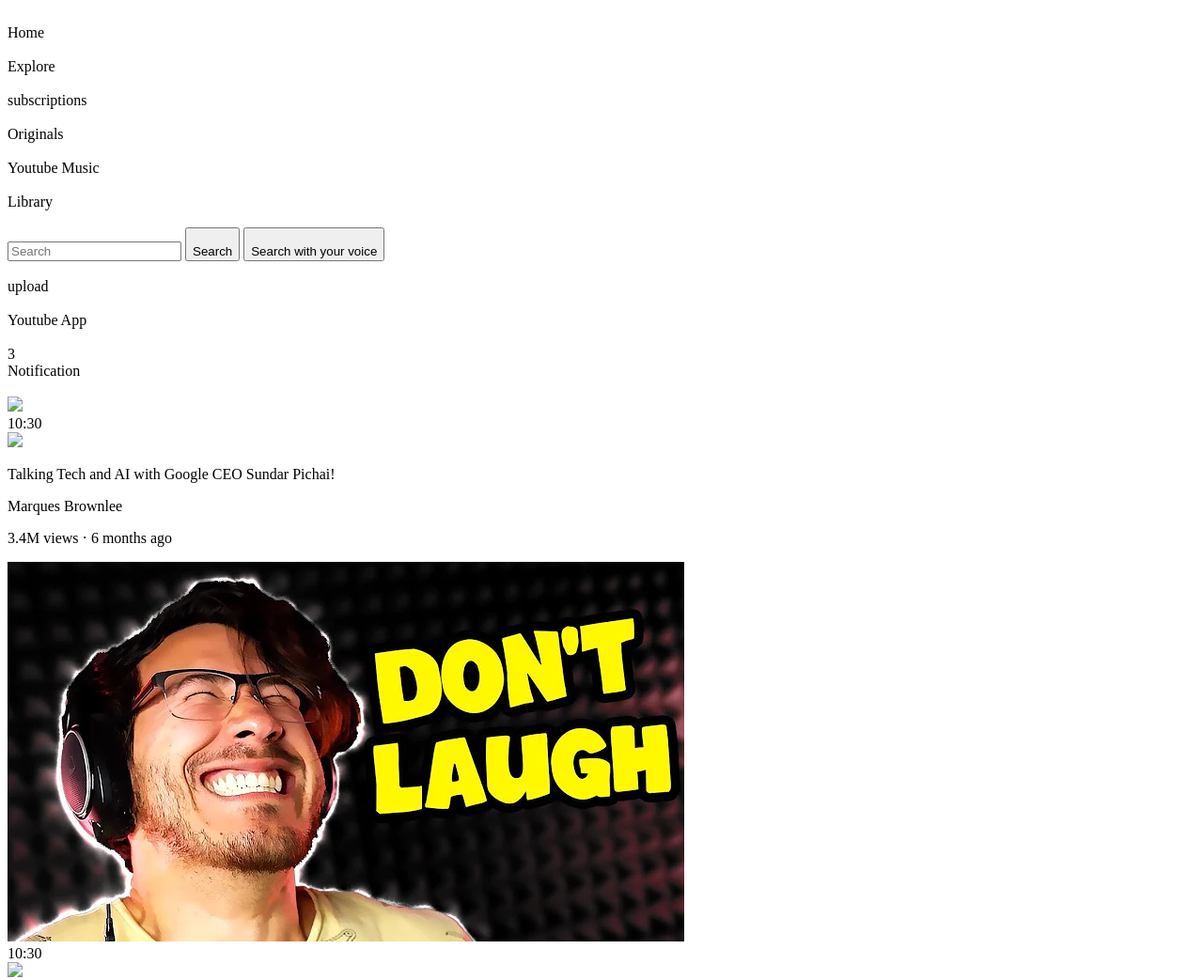
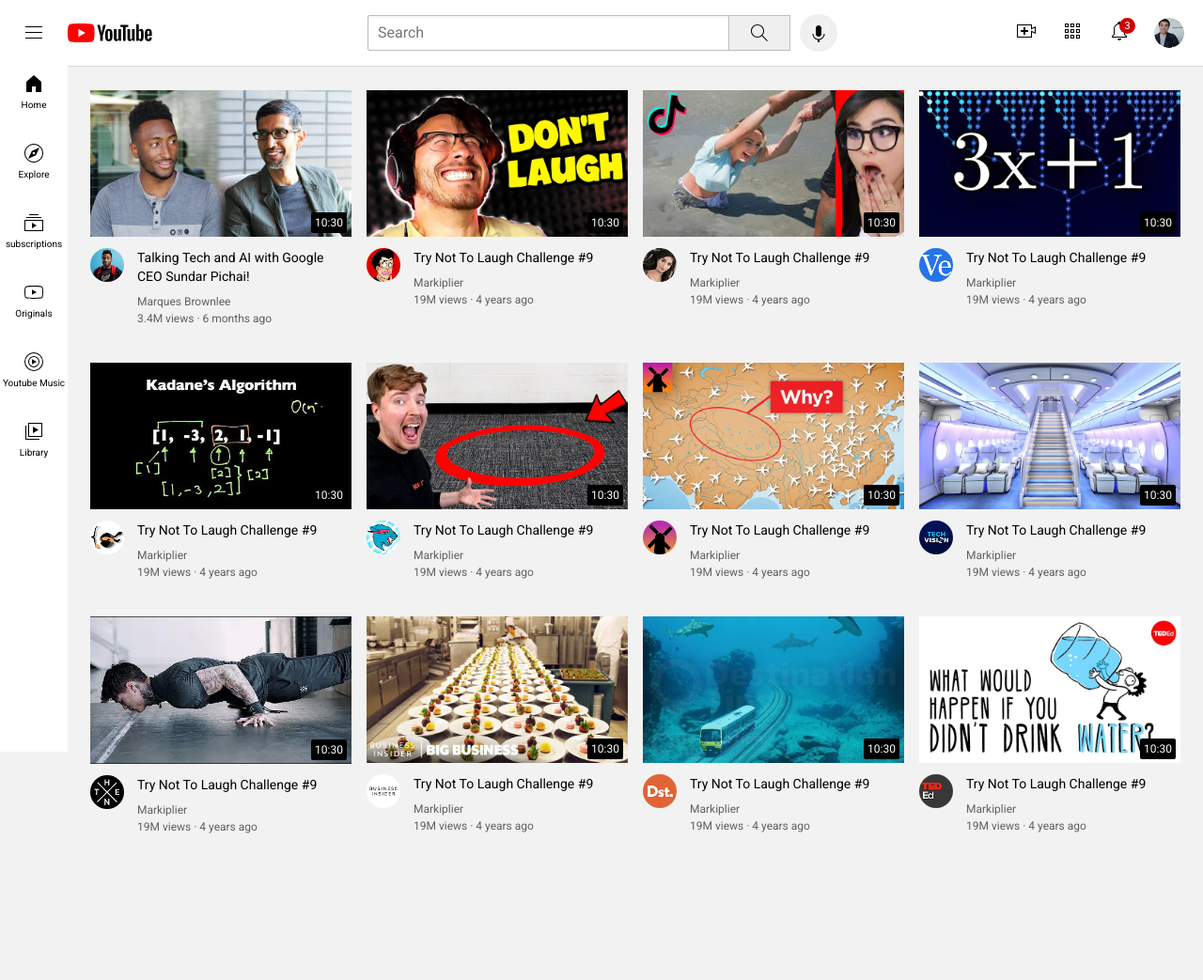
Before and after one commit to pasupuletivenkatesh1900/Youtube-supersimple, a plain HTML site: page index.html in a window 1280 px wide. Shown: the top 1043 px of the page at 94% size. After the commit the page ends 887 px from the top, so only its background shows below. Drawn offline with Linux system fonts and the light colour scheme; the site is published under a folder, as on GitHub Pages, so addresses that start at the root find nothing; a web font is replaced by a local one.

Commit message:
Path issues solved

```diff
--- a/index.html
+++ b/index.html
@@ -10,76 +10,76 @@
     <meta http-equiv="X-UA-Compatible" content="IE=edge">
     <meta name="viewport" content="width=device-width, initial-scale=1.0">
     <title>  </title>
-    <link rel="stylesheet" href="/styles/index.css">
-    <link rel="stylesheet" href="/styles/general.css">
-    <link rel="stylesheet" href="/styles/header.css">
-    <link rel="stylesheet" href="/styles/sideBar.css">
+    <link rel="stylesheet" href="./styles/index.css">
+    <link rel="stylesheet" href="./styles/general.css">
+    <link rel="stylesheet" href="./styles/header.css">
+    <link rel="stylesheet" href="./styles/sideBar.css">
 </head>
 <body >
 
   <div class="sidebar">
     <div class="sidebar-link">
-      <img src="/icons/home.svg" alt="">
+      <img src="./icons/home.svg" alt="">
       <div>Home</div>
     </div>
     <div class="sidebar-link">
-    <img src="/icons/explore.svg" alt="">
+    <img src="./icons/explore.svg" alt="">
     <div>Explore</div>
   </div>
     <div class="sidebar-link">
-      <img src="/icons/subscriptions.svg" alt="">
+      <img src="./icons/subscriptions.svg" alt="">
       <div>subscriptions</div>
     </div>
     <div class="sidebar-link">
-      <img src=" /icons/originals.svg" alt="">
+      <img src="./icons/originals.svg" alt="">
       <div>Originals</div>
     </div>
     <div class="sidebar-link">
-      <img src=" /icons/youtube-music.svg" alt="">
+      <img src="./icons/youtube-music.svg" alt="">
       <div>Youtube Music</div>
     </div>
     <div class="sidebar-link">
-      <img src=" /icons/library.svg" alt="">
+      <img src="./icons/library.svg" alt="">
       <div>Library</div>
     </div>
   </div>
     <div class="header">
         <div class="first-section">
-            <img class="humberger" src=" /icons/hamburger-menu.svg" alt="">
-            <img class="youtube-logo" src=" /icons/youtube-logo.svg" alt="">
+            <img class="humberger" src="./icons/hamburger-menu.svg" alt="">
+            <img class="youtube-logo" src="./icons/youtube-logo.svg" alt="">
         </div>
         <div class="middle-section">
             <input class="search-bar" type="text" placeholder="Search">
             <button class="search-button" >
-                <img class="search-icon" src=" /icons/search.svg" alt="">
+                <img class="search-icon" src="./icons/search.svg" alt="">
                <div class="tooltip">Search</div>
               </button>
 
             <button class="voice-button">
-                <img class="voice-search-icon" src=" /icons/voice-search-icon.svg" alt="">
+                <img class="voice-search-icon" src="./icons/voice-search-icon.svg" alt="">
               <div class="tooltip">Search with your voice</div>
               </button>
         </div>
         <div class="last-section">
 
           <div class="upload-button">
-            <img class="upload-icon" src=" /icons/upload.svg" alt="">
+            <img class="upload-icon" src="./icons/upload.svg" alt="">
             <div class="tooltip">upload</div>
           </div>
 
           <div class="youtube-app">
-            <img class="youtube-apps-icon"src=" /icons/youtube-apps.svg" alt="">
+            <img class="youtube-apps-icon"src="./icons/youtube-apps.svg" alt="">
             <div class="tooltip">Youtube App</div>
           </div>
 
 
 
           <div class="notifications-icon-container">
-              <img class="notifications-icon"src=" /icons/notifications.svg" alt="">
+              <img class="notifications-icon"src="./icons/notifications.svg" alt="">
               <div class="notification-count">3</div>
               <div class="tooltip">Notification</div>
             </div>
-            <img class="current-pic-icon" src=" /author-images/my-channel.jpeg" alt="">
+            <img class="current-pic-icon" src="./author-images/my-channel.jpeg" alt="">
 
         </div>
 
@@ -91,14 +91,14 @@
     <div class="video-grid">
       <div class="video-preview">
         <div class="thumbnail-row">
-          <img class="thumbnail" src=" /thumbnail/thumbnail-1.webp">
+          <img class="thumbnail" src="./thumbnail/thumbnail-1.webp">
           <div class="video-time">10:30</div>
         </div>
         <div class="video-info-grid">
 
           <div class="channel-picture">
 
-            <img class="profile-picture" src=" /author-images/channel-1.jpeg">
+            <img class="profile-picture" src="./author-images/channel-1.jpeg">
 
         </div>
           <div class="video-info">
@@ -122,7 +122,7 @@
         </div>
         <div class="video-info-grid">
           <div class="channel-picture">
-            <img class="profile-picture" src=" /author-images/channel-2.jpeg">
+            <img class="profile-picture" src="./author-images/channel-2.jpeg">
           </div>
           <div class="video-info">
             <p class="video-title">
@@ -140,12 +140,12 @@
 
       <div class="video-preview">
         <div class="thumbnail-row">
-          <img class="thumbnail" src="thumbnail/thumbnail-3.webp">
+          <img class="thumbnail" src="./thumbnail/thumbnail-3.webp">
           <div class="video-time">10:30</div>
         </div>
         <div class="video-info-grid">
           <div class="channel-picture">
-            <img class="profile-picture" src=" /author-images/channel-3.jpeg">
+            <img class="profile-picture" src="./author-images/channel-3.jpeg">
           </div>
           <div class="video-info">
             <p class="video-title">
@@ -163,12 +163,12 @@
 
       <div class="video-preview">
         <div class="thumbnail-row">
-          <img class="thumbnail" src="thumbnail/thumbnail-4.webp">
+          <img class="thumbnail" src="./thumbnail/thumbnail-4.webp">
           <div class="video-time">10:30</div>
         </div>
         <div class="video-info-grid">
           <div class="channel-picture">
-            <img class="profile-picture" src=" /author-images/channel-4.jpeg">
+            <img class="profile-picture" src="./author-images/channel-4.jpeg">
           </div>
           <div class="video-info">
             <p class="video-title">
@@ -186,12 +186,12 @@
 
       <div class="video-preview">
         <div class="thumbnail-row">
-          <img class="thumbnail" src="thumbnail/thumbnail-5.webp">
+          <img class="thumbnail" src="./thumbnail/thumbnail-5.webp">
           <div class="video-time">10:30</div>
         </div>
         <div class="video-info-grid">
           <div class="channel-picture">
-            <img class="profile-picture" src=" /author-images/channel-5.jpeg">
+            <img class="profile-picture" src="./author-images/channel-5.jpeg">
           </div>
           <div class="video-info">
             <p class="video-title">
@@ -208,12 +208,12 @@
       </div>
       <div class="video-preview">
         <div class="thumbnail-row">
-          <img class="thumbnail" src="thumbnail/thumbnail-6.webp">
+          <img class="thumbnail" src="./thumbnail/thumbnail-6.webp">
           <div class="video-time">10:30</div>
         </div>
         <div class="video-info-grid">
           <div class="channel-picture">
-            <img class="profile-picture" src=" /author-images/channel-6.jpeg">
+            <img class="profile-picture" src="./author-images/channel-6.jpeg">
           </div>
           <div class="video-info">
             <p class="video-title">
@@ -231,12 +231,12 @@
 
       <div class="video-preview">
         <div class="thumbnail-row">
-          <img class="thumbnail" src="thumbnail/thumbnail-7.webp">
+          <img class="thumbnail" src="./thumbnail/thumbnail-7.webp">
           <div class="video-time">10:30</div>
         </div>
         <div class="video-info-grid">
           <div class="channel-picture">
-            <img class="profile-picture" src=" /author-images/channel-7.jpeg">
+            <img class="profile-picture" src="./author-images/channel-7.jpeg">
           </div>
           <div class="video-info">
             <p class="video-title">
@@ -254,12 +254,12 @@
 
       <div class="video-preview">
         <div class="thumbnail-row">
-          <img class="thumbnail" src="thumbnail/thumbnail-8.webp">
+          <img class="thumbnail" src="./thumbnail/thumbnail-8.webp">
           <div class="video-time">10:30</div>
         </div>
         <div class="video-info-grid">
           <div class="channel-picture">
-            <img class="profile-picture" src=" /author-images/channel-8.jpeg">
+            <img class="profile-picture" src="./author-images/channel-8.jpeg">
           </div>
           <div class="video-info">
             <p class="video-title">
@@ -277,12 +277,12 @@
 
       <div class="video-preview">
         <div class="thumbnail-row">
-          <img class="thumbnail" src="thumbnail/thumbnail-9.webp">
+          <img class="thumbnail" src="./thumbnail/thumbnail-9.webp">
           <div class="video-time">10:30</div>
         </div>
         <div class="video-info-grid">
           <div class="channel-picture">
-            <img class="profile-picture" src=" /author-images/channel-9.jpeg">
+            <img class="profile-picture" src="./author-images/channel-9.jpeg">
           </div>
           <div class="video-info">
             <p class="video-title">
@@ -300,12 +300,12 @@
 
       <div class="video-preview">
         <div class="thumbnail-row">
-          <img class="thumbnail" src="thumbnail/thumbnail-10.webp">
+          <img class="thumbnail" src="./thumbnail/thumbnail-10.webp">
           <div class="video-time">10:30</div>
         </div>
         <div class="video-info-grid">
           <div class="channel-picture">
-            <img class="profile-picture" src=" /author-images/channel-10.jpeg">
+            <img class="profile-picture" src="./author-images/channel-10.jpeg">
           </div>
           <div class="video-info">
             <p class="video-title">
@@ -323,12 +323,12 @@
 
       <div class="video-preview">
         <div class="thumbnail-row">
-          <img class="thumbnail" src="thumbnail/thumbnail-11.webp">
+          <img class="thumbnail" src="./thumbnail/thumbnail-11.webp">
           <div class="video-time">10:30</div>
         </div>
         <div class="video-info-grid">
           <div class="channel-picture">
-            <img class="profile-picture" src=" /author-images/channel-11.jpeg">
+            <img class="profile-picture" src="./author-images/channel-11.jpeg">
           </div>
           <div class="video-info">
             <p class="video-title">
@@ -346,12 +346,12 @@
 
       <div class="video-preview">
         <div class="thumbnail-row">
-          <img class="thumbnail" src="thumbnail/thumbnail-12.webp">
+          <img class="thumbnail" src="./thumbnail/thumbnail-12.webp">
           <div class="video-time">10:30</div>
         </div>
         <div class="video-info-grid">
           <div class="channel-picture">
-            <img class="profile-picture" src=" /author-images/channel-12.jpeg">
+            <img class="profile-picture" src="./author-images/channel-12.jpeg">
           </div>
           <div class="video-info">
             <p class="video-title">
@@ -366,14 +366,5 @@
           </div>
         </div>
       </div>
-
-
-
-
-
-
-
-
   </body>
-
 </html>
```
